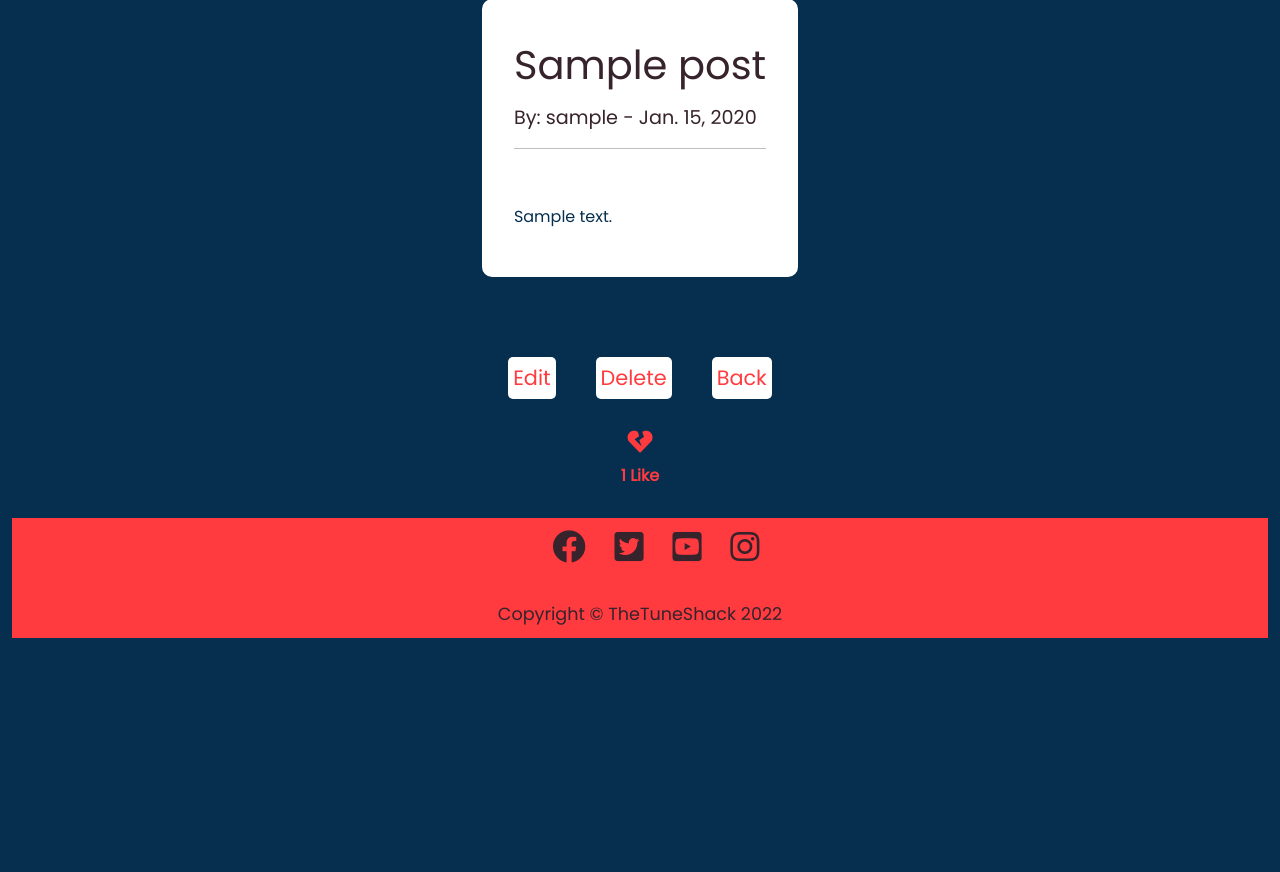
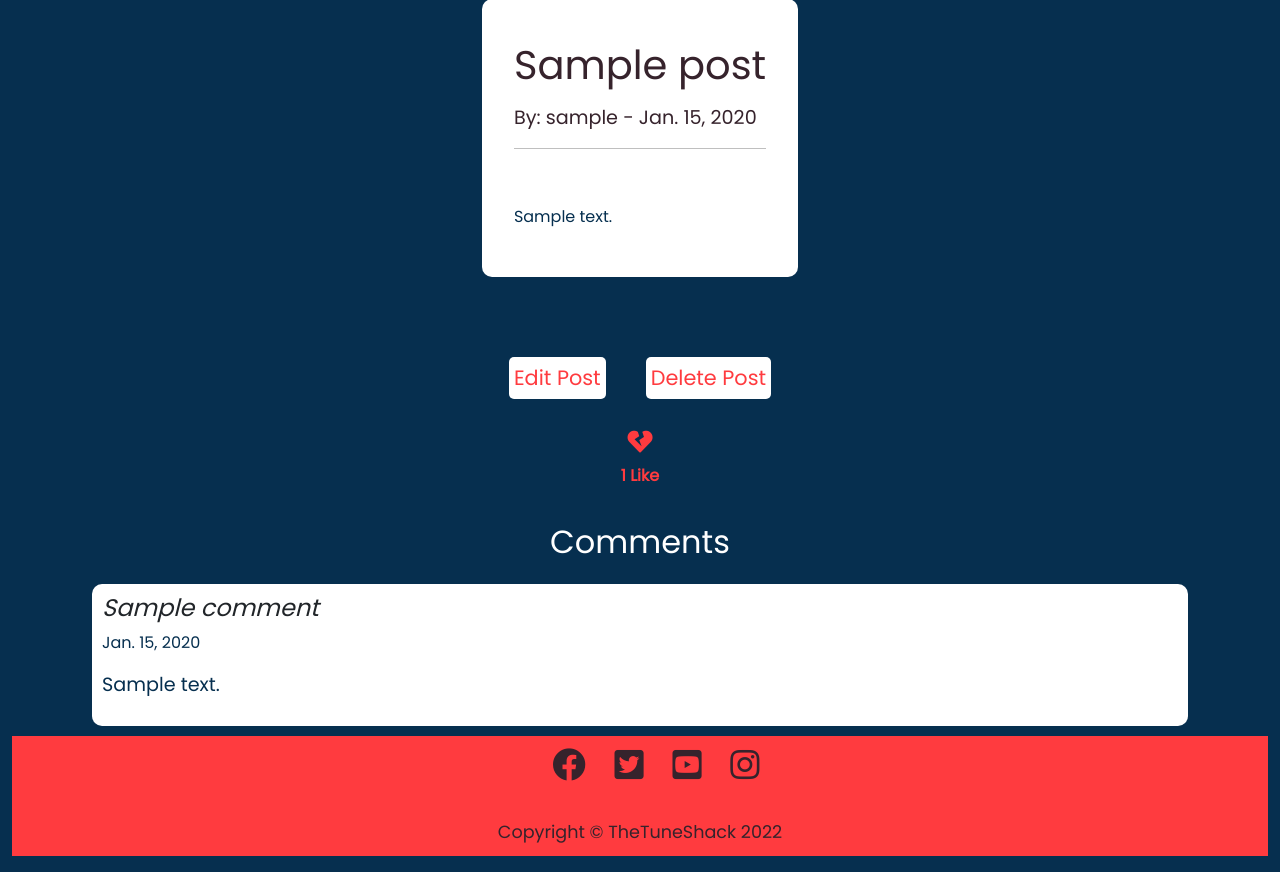
Before and after one commit to darco31/Tuneshack, a Django app: page /posts/1 in a window 1280 px wide. Shown: the part 296-1168 px from the top of the page. Before the commit the page ends 934 px from the top, so only its background shows below. Run offline with Django 4.2, Linux system fonts and the light colour scheme; a user stored in the database is signed in; tables that the repository leaves empty hold one stand-in row (values such as "Sample post").

Commit message:
Add comments sections and styled same sections

```diff
--- a/musicblog/models.py
+++ b/musicblog/models.py
@@ -30,7 +30,10 @@ class Post(models.Model):
 
 
 class Comment(models.Model):
-
+    """
+    Comments model to display any user
+    comments made on the site
+    """
     post = models.ForeignKey(Post, related_name="comments", on_delete=models.CASCADE)
     name = models.CharField(max_length=255)
     body = models.TextField()
--- a/static/css/style.css
+++ b/static/css/style.css
@@ -429,6 +429,28 @@ img {
     font-size: 1.3rem;
 }
 
+/* Comments section styles */
+
+.comment-head {
+    color: var(--white);
+    padding: 5px;
+}
+
+.comments-content {
+    background-color: #fff;
+    border-radius: 10px;
+    padding: 10px;
+    margin: 10px;
+}
+
+.comment-name {
+    font-style: italic;
+}
+
+.comment-body {
+    font-size: 1.2rem;
+}
+
 /* View post logged out */
 
 .login-btn {
--- a/templates/home.html
+++ b/templates/home.html
@@ -22,9 +22,6 @@
         {% endif %}
         {% endif %}
     </div>
-
-
-
 </div>
 {% endfor %}
 
--- a/templates/post_detail.html
+++ b/templates/post_detail.html
@@ -16,13 +16,11 @@
 <div class="container_buttons">
     {% if user.is_authenticated %}
     {% if user.id == post.author.id%}
-    <a href="{% url 'edit_post' post.pk %}" class="likes_edit_button">Edit</a>
+    <a href="{% url 'edit_post' post.pk %}" class="likes_edit_button">Edit Post</a>
 
-    <a href="{% url 'delete_post' post.pk %}" class="likes_delete_button">Delete</a>
+    <a href="{% url 'delete_post' post.pk %}" class="likes_delete_button">Delete Post</a>
     {% endif %}
     {% endif %}
-
-    <a href="{% url 'home' %}" class="likes_back_button">Back</a>
 </div>
 <!-- https://dev.to/radualexandrub/how-to-add-like-unlike-button-to-your-django-blog-5gkg -->
 
@@ -36,8 +34,32 @@
     <button type="submit" name="blogpost_id" value="{{object.id}}" class="heart"><i class="fas fa-heart"></i></button>
     {% endif %}
 </form>
+
 {% else %}
 <a class="login-btn" href="{% url 'login' %}?next={{request.path}}">Log in to like this article!</a><br>
 {% endif %}
 <strong class="num_likes">{{ number_of_likes }} Like{{ number_of_likes|pluralize }}</strong>
+<h2 class="comment-head">Comments</h2>
+{% if not post.comments.all %}
+
+No comments Yet... <a href="#">Add one here</a>
+
+{% else %}
+
+{% for comment in post.comments.all %}
+
+<div class="container comments-container">
+    <div class="comments">
+        <div class="comments-content">
+            <h4 class="comment-name">{{ comment.name }}</h4>
+            <p class="comment-date"> {{ comment.created_on }}</p>
+            <p class="comment-body"> {{ comment.body }} </p>
+        </div>
+    </div>
+</div>
+
+{% endfor %}
+{% endif %}
+
+
 {% endblock %}
```
